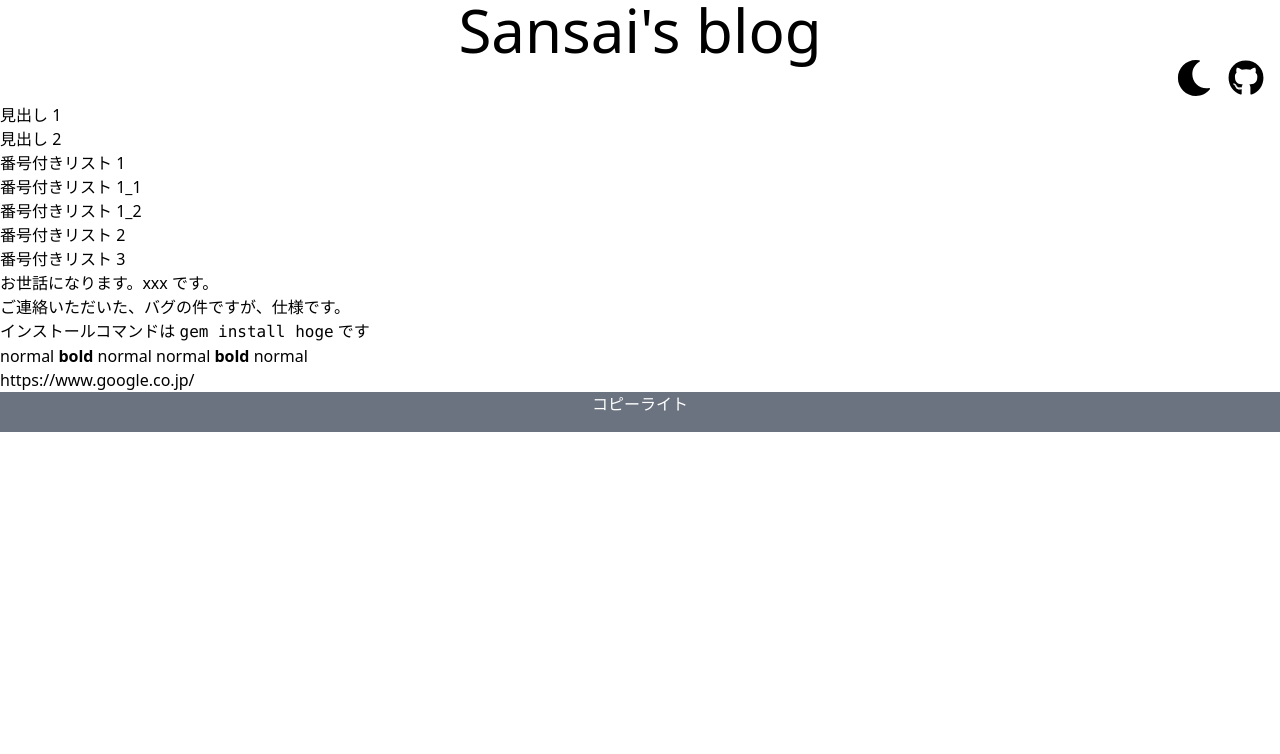
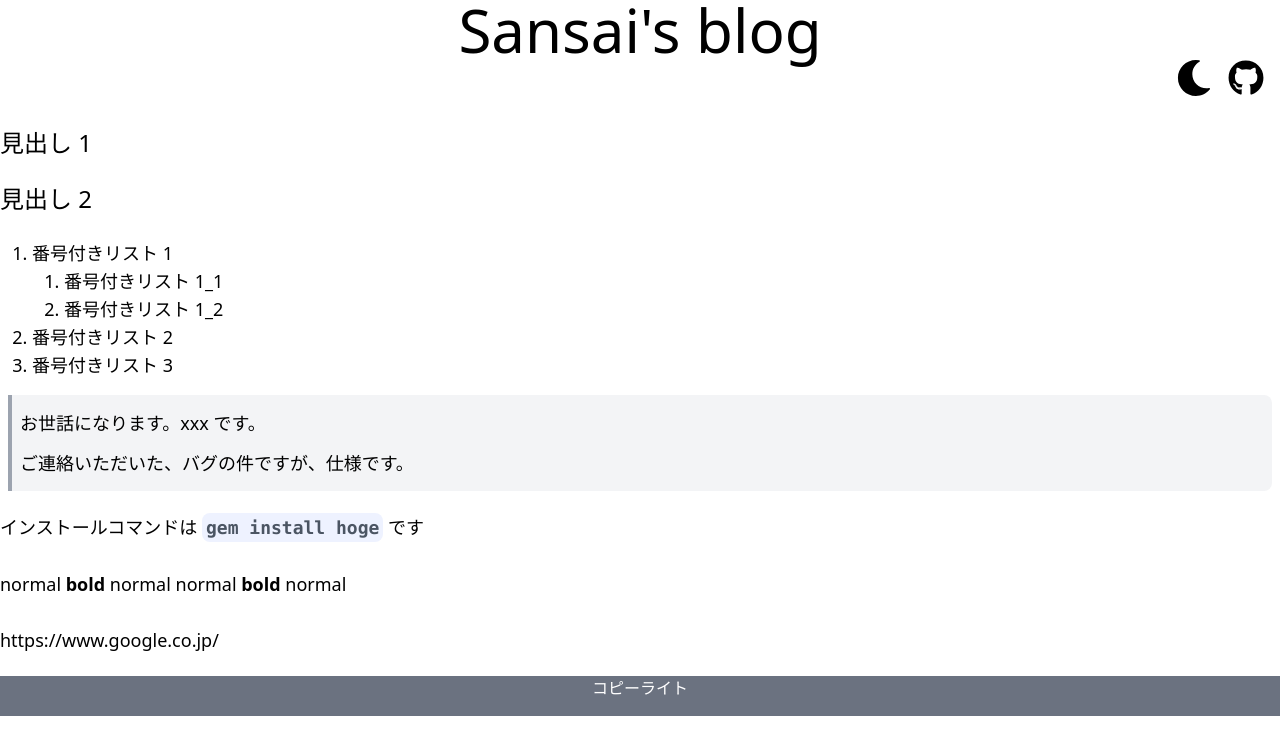
Before and after one commit to Sansai-snct/blog, a Next.js app: page /sample in a window 1280 px wide. Shown: the top 754 px of the page. Built offline with nearby package versions, Linux system fonts and the light colour scheme.

Commit message:
[update] スタイルを記事に適用

```diff
--- a/src/pages/[slug].tsx
+++ b/src/pages/[slug].tsx
@@ -2,7 +2,6 @@ import { NextPage, InferGetStaticPropsType } from 'next';
 import { useRouter } from 'next/router';
 import ErrorPage from 'next/error';
 import { getAllPosts, getPostBySlug } from '../lib/api';
-import Reactmarkdown from 'react-markdown';
 import Layout from '../components/Layout/Layout';
 import ReactMarkdown from 'react-markdown';
 
@@ -45,7 +44,9 @@ const Post: NextPage<Props> = ({ post }) => {
   return (
     <div>
       <Layout pageTitle={post.title}>
-        <ReactMarkdown>{post.content}</ReactMarkdown>
+        <div className='markdown '>
+          <ReactMarkdown>{post.content}</ReactMarkdown>
+        </div>
       </Layout>
     </div>
   );
```
